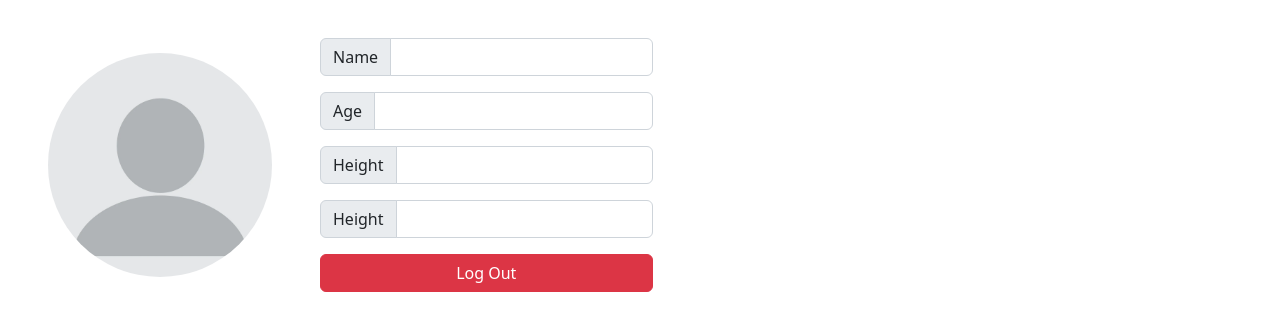
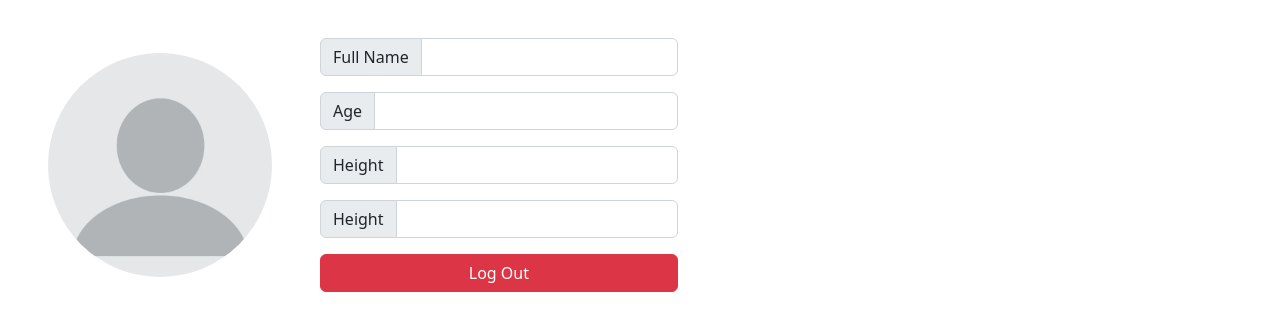
Before and after one commit to KylieYee/1800_202630_DTC06, a website built with Vite: page profile.html in a window 1280 px wide. Shown: the part 237-568 px from the top of the page. Built offline with nearby package versions, Linux system fonts and the light colour scheme.

Commit message:
Fixed profile file

```diff
--- a/profile.html
+++ b/profile.html
@@ -62,7 +62,7 @@
 
                 <div class="d-flex flex-column  ">
                     <div class="input-group mb-3">
-                        <span class="input-group-text" id="inputGroup-sizing-default"> Name </span>
+                        <span class="input-group-text" id="inputGroup-sizing-default"> Full Name </span>
                         <input type="text" class="form-control" aria-label="Sizing example input"
                             aria-describedby="inputGroup-sizing-default">
                     </div>
```
